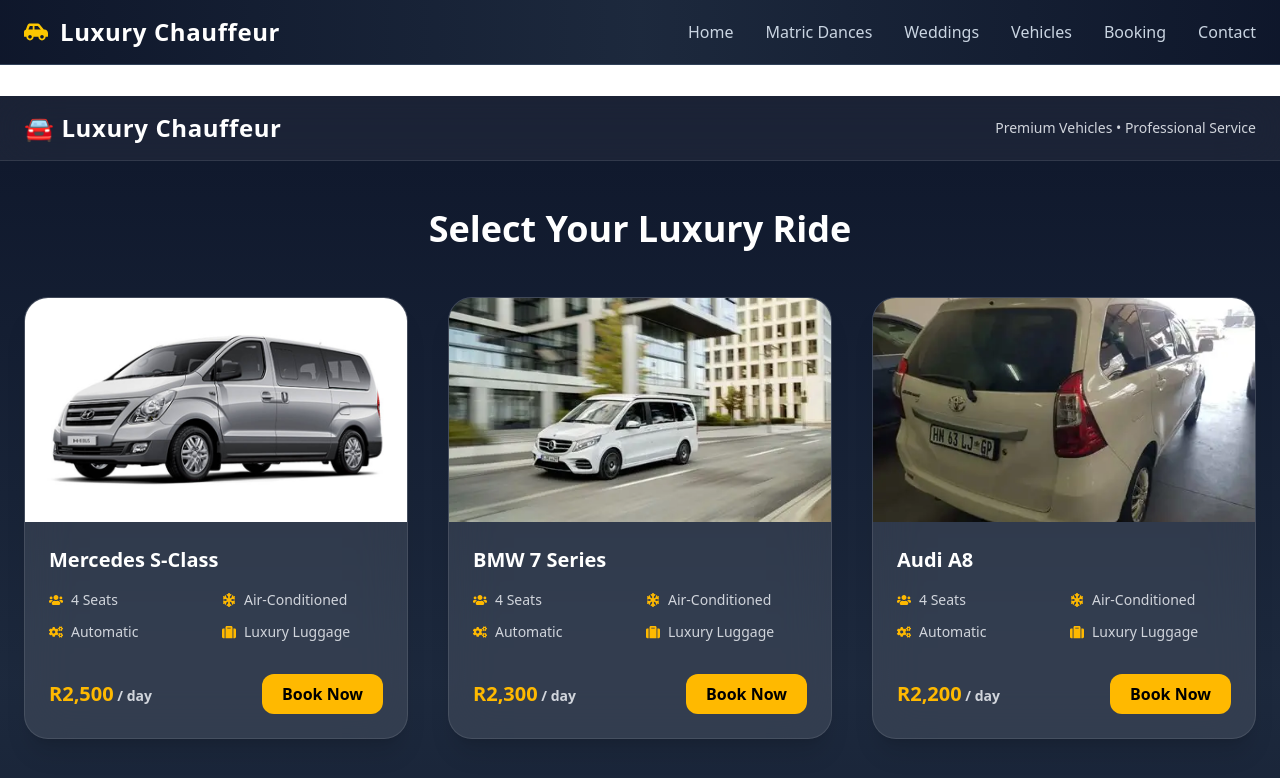
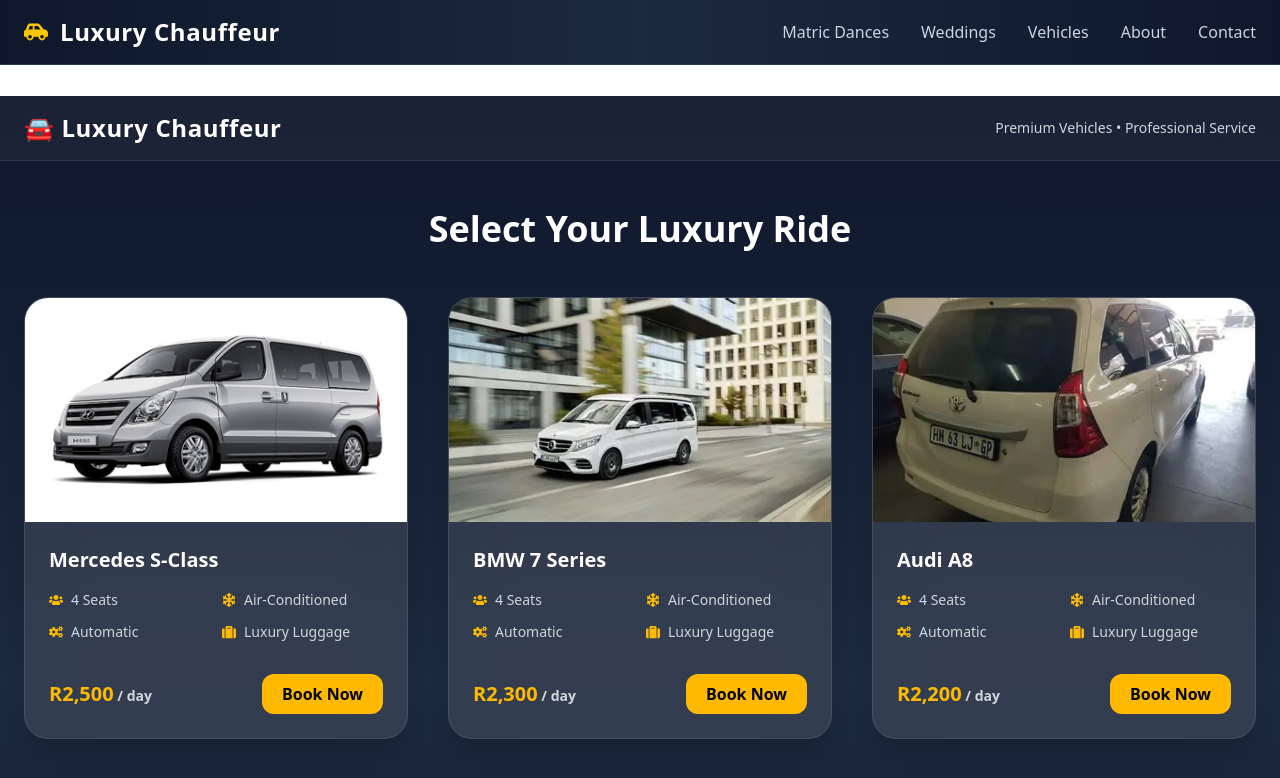
Before and after one commit to Matuku45/luxury-chauffeur-booking-system, a React (Vite) app: page / in a window 1280 px wide. Shown: the top 778 px of the page. Built offline with nearby package versions, Linux system fonts and the light colour scheme.

Commit message:
removed home on the header

```diff
--- a/src/App.jsx
+++ b/src/App.jsx
@@ -27,8 +27,8 @@
             <Route path="/vehicles" element={<Vehicles />} />
             <Route path="/booking" element={<Home />} />
             <Route path="/contact" element={<Contact />} />
-
-
+            <Route path="/home" element={<Home />} />
+            <Route path="/about" element={<Home />} />
             <Route path="/dashboard" element={<Dashboard />} />
           </Routes>
         </main>
--- a/src/components/Header.jsx
+++ b/src/components/Header.jsx
@@ -22,7 +22,7 @@
 
         {/* DESKTOP NAV */}
         <nav className="hidden md:flex space-x-8 text-slate-300 font-medium">
-          {["Home", "Matric Dances", "Weddings", "Vehicles", "Booking", "Contact"].map(
+          {["Matric Dances", "Weddings", "Vehicles", "About", "Contact"].map(
             (item) => (
               <Link
                 key={item}
@@ -49,12 +49,13 @@
       {menuOpen && (
         <div className="md:hidden bg-slate-900 px-6 py-6 space-y-4 text-center border-t border-slate-700">
           {[
-            { label: "Home", path: "/booking" },
             { label: "Matric Dances", path: "/matric-dances" },
             { label: "Weddings", path: "/weddings" },
+            { label: "Vehicles", path: "/vehicles" },
+            { label: "About", path: "/about" },
             { label: "Contact", path: "/contact" },
             { label: "Login", path: "/login" },
-            { label: "Sign Up", path: "/signup"},
+            { label: "Sign Up", path: "/signup" },
           ].map((link) => (
             <Link
               key={link.label}
```
